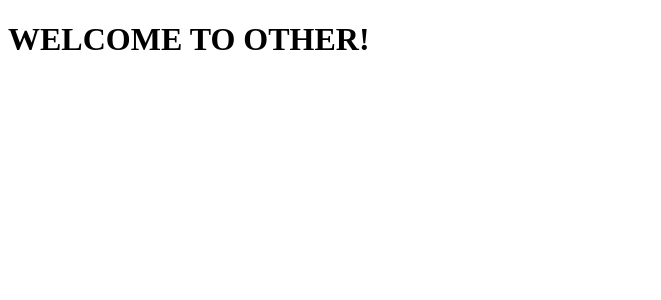
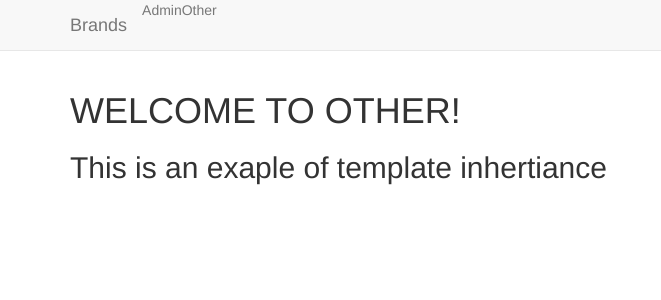
Before and after one commit to shtormnick/Django, a Django app: page /learning_templates/other/ in a window 1280 px wide. Shown: the top 300 px of the page, without its empty margins (0-661 px from the left). Run offline with Django 3.2, Linux system fonts and the light colour scheme; some libraries are stand-ins or nearby versions.

Commit message:
template inheritance coding 2

```diff
--- a/Pro4Django/learning_templates/templates/learning_templates/base.html
+++ b/Pro4Django/learning_templates/templates/learning_templates/base.html
@@ -3,9 +3,24 @@
   <head>
     <meta charset="utf-8">
     <title></title>
-    <link rel="stylesheet" href="https://stackpath.bootstrapcdn.com/bootstrap/4.3.1/css/bootstrap.min.css" integrity="sha384-ggOyR0iXCbMQv3Xipma34MD+dH/1fQ784/j6cY/iJTQUOhcWr7x9JvoRxT2MZw1T" crossorigin="anonymous">
-  </head>
+<link rel="stylesheet" href="https://maxcdn.bootstrapcdn.com/bootstrap/3.3.7/css/bootstrap.min.css" integrity="sha384-BVYiiSIFeK1dGmJRAkycuHAHRg32OmUcww7on3RYdg4Va+PmSTsz/K68vbdEjh4u" crossorigin="anonymous">
+</head>
   <body>
+    <nav class="navbar navbar-default navbar-static-top">
+      <div class="container">
+        <ul class="nav navbar-nav">
+          <li class="navbar-brand" href="#">Brands</li>
+          <li class="navbar-link" href="#">Admin</li>
+          <li class="navbar-link" href="#">Other</li>
+        </ul>
+      </div>
+    </nav>
+
+    <div class="container">
+      {% block body_block %}
+
+      {% endblock %}
+    </div>
 
   </body>
 </html>
--- a/Pro4Django/learning_templates/templates/learning_templates/other.html
+++ b/Pro4Django/learning_templates/templates/learning_templates/other.html
@@ -1,11 +1,6 @@
 <!DOCTYPE html>
-<html lang="en" dir="ltr">
-  <head>
-    <meta charset="utf-8">
-    <title></title>
-  </head>
-  <body>
+{% extends "learning_templates/base.html" %}
+  {% block body_block %}
     <h1>WELCOME TO OTHER!</h1>
-
-  </body>
-</html>
+    <h2>This is an exaple of template inhertiance</h2>
+    {% endblock %}
```
Also changed, not shown: Pro4Django/learning_templates/templates/learning_templates/index.html (+3 -9 lines).
